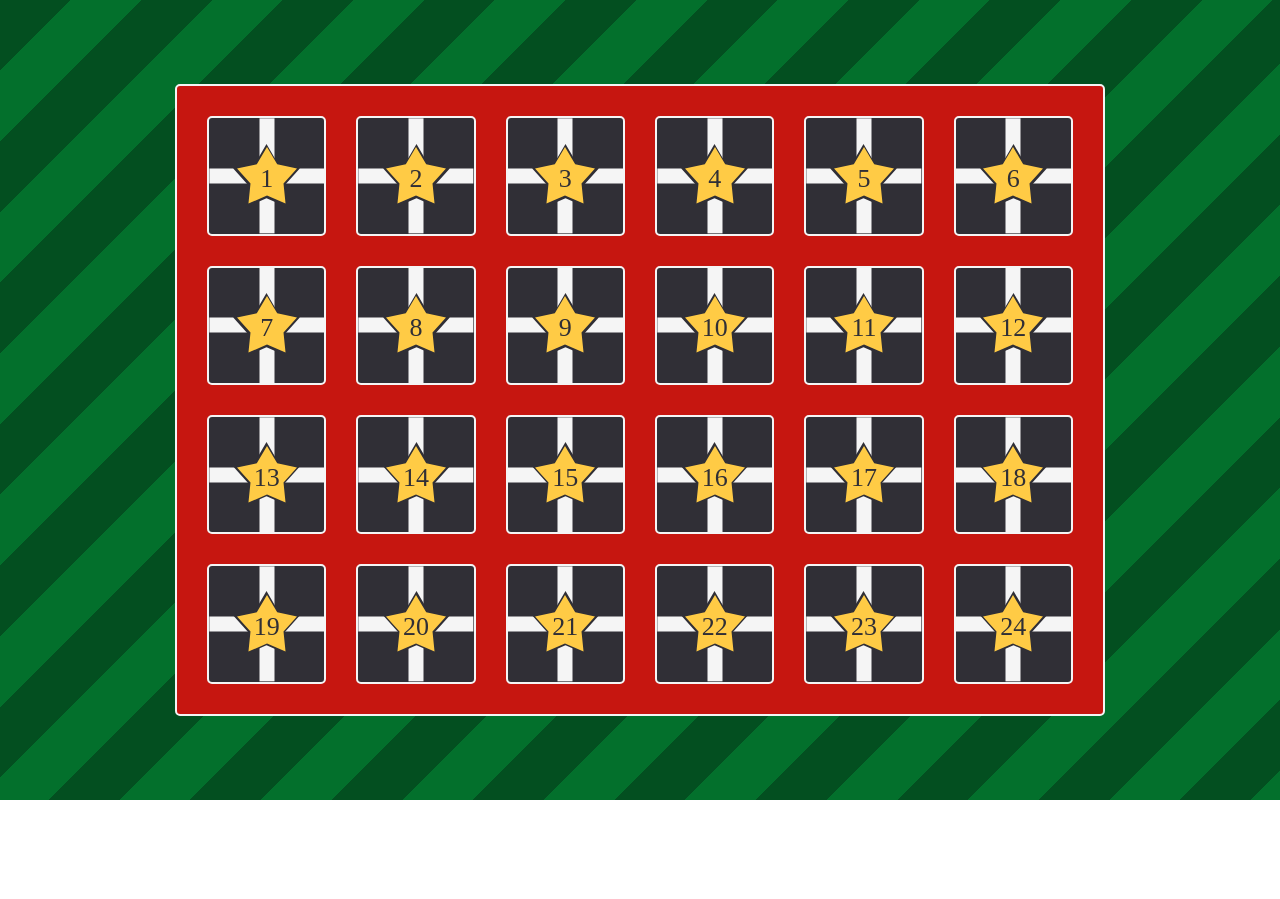
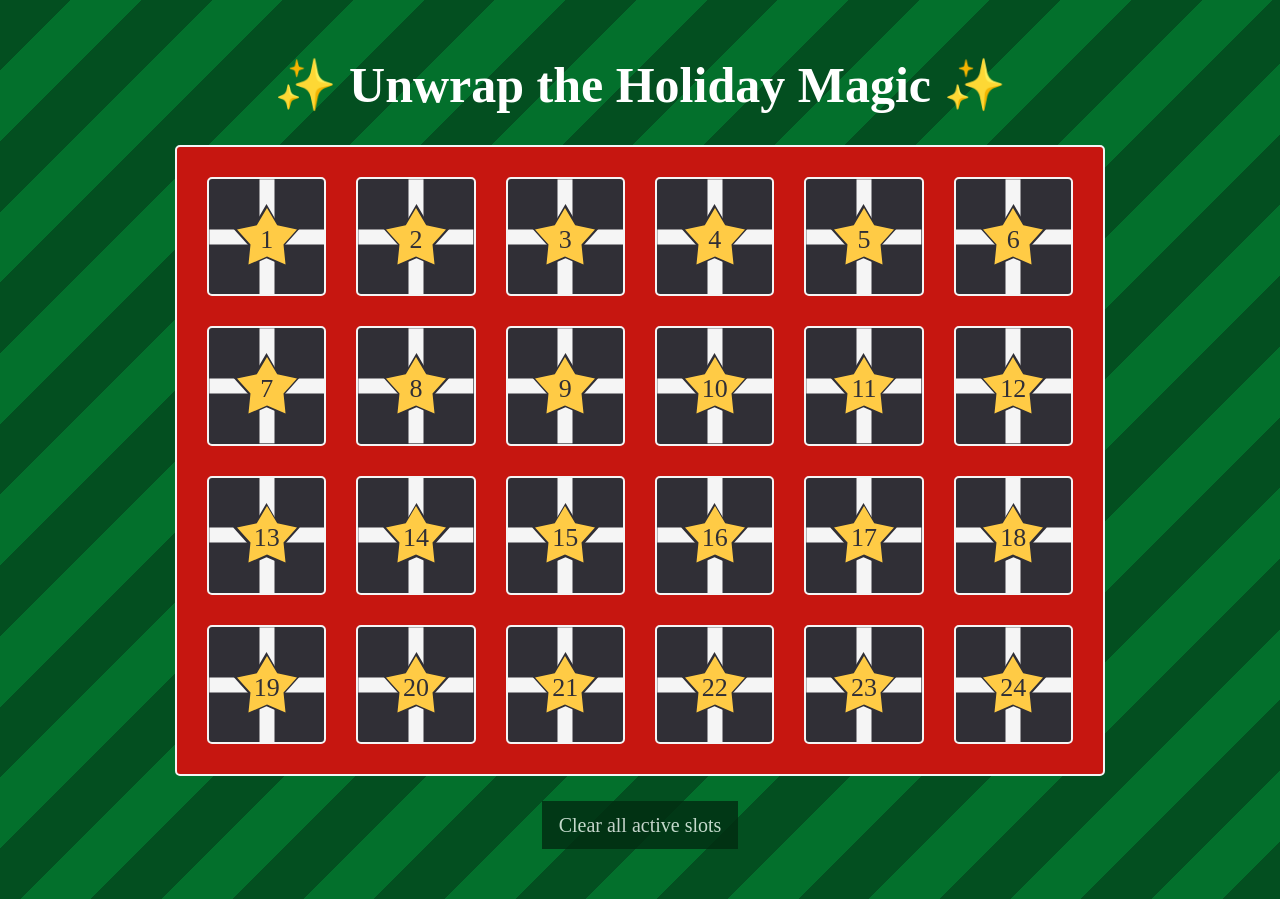
Before and after one commit to Tonksa/Advent-Calendar, a React (Create React App) app: page / in a window 1280 px wide. Before the commit the page ends 800 px from the top, so only its background shows below. Built offline with nearby package versions, Linux system fonts and the light colour scheme; a web font is replaced by a local one.

Commit message:
add title and clear active slots button

```diff
--- a/package.json
+++ b/package.json
@@ -1,6 +1,6 @@
 {
-  "name": "tonks-testing",
-  "version": "0.1.0",
+  "name": "advent-calendar",
+  "version": "1.0.0",
   "private": true,
   "dependencies": {
     "@testing-library/jest-dom": "^5.17.0",
--- a/src/js/App.js
+++ b/src/js/App.js
@@ -10,7 +10,6 @@
 /** TODO
  * - Randomise the order
  * - Add unlocked view
- * - Add option to clear
  */
 
 function App() {
@@ -21,6 +20,8 @@
     const [showSlots, setShowSlots] = useState(true);
     const [showActiveSlot, setShowActiveSlot] = useState(false);
     const [allowSlotClick, setAllowSlotClick] = useState(true);
+
+    console.log(clickedSlots)
 
     // Unlocked param to allow admins to view every single slot on any date
     const [isUnlocked, setIsUnlocked] = useState(false);
@@ -82,6 +83,12 @@
         }
     };
 
+    // Function to clear all active slots
+    const clearSlots = () => {
+        setClickedSlots([]);
+        localStorage.removeItem('clickedSlots');
+    };
+
     // Declare a variable to store the notice timeout
     let noticeTimeout;
 
@@ -137,6 +144,7 @@
                     }}
                 >
                     <div className='container-lg'>
+                        <h1 className="title">✨ Unwrap the Holiday Magic ✨</h1>
                         <div className='slots'>
                             <div className='slots__inner'>
                                 {slot_data.map((item) => (
@@ -148,6 +156,16 @@
                                     />
                                 ))}
                             </div>
+                        </div>
+                        <div className="buttons">
+                            <button
+                                id="clear-button"
+                                className="btn"
+                                onClick={clearSlots}
+                                disabled={!clickedSlots || clickedSlots.length === 0}
+                                >
+                                    Clear all active slots
+                            </button>
                         </div>
                     </div>
                 </CSSTransition>
--- a/src/scss/abstracts/mixins/font-styles.scss
+++ b/src/scss/abstracts/mixins/font-styles.scss
@@ -12,3 +12,8 @@
     font-size: var(#{$font-size-variable});
     line-height: var(#{$line-height-variable});
 }
+
+@mixin button() {
+    font-size: var(--#{$prefix}button-font-size);
+    line-height: var(--#{$prefix}button-line-height);
+}
--- a/src/scss/abstracts/root-variables.scss
+++ b/src/scss/abstracts/root-variables.scss
@@ -32,6 +32,9 @@
 
     --#{$prefix}title-font-size: 30px;
     --#{$prefix}title-line-height: 1.2em;
+
+    --#{$prefix}button-font-size: 20px;
+    --#{$prefix}button-line-height: 1.2;
 
     --#{$prefix}h1-font-size: 50px;
     --#{$prefix}h1-line-height: 1.4;
--- a/src/scss/app.scss
+++ b/src/scss/app.scss
@@ -20,6 +20,9 @@
 
 // Mixins
 @use './bootstrap/mixins/breakpoints' as breakpoint;
+
+// Fonts
+@use './abstracts/mixins/font-styles' as font-styles;
 
 // Mixins
 @import './fonts/courgette';
@@ -64,6 +67,7 @@
         width: 100%;
     }
 }
+
 .slots {
     padding: var(--#{$prefix}slots-padding);
     background-color: var(--#{$prefix}slots-background);
@@ -106,3 +110,38 @@
         }
     }
 }
+
+.title {
+    margin: 0 0 25px;
+    text-align: center;
+}
+
+.buttons {
+    margin-top: 25px;
+    display: flex;
+    flex-direction: row;
+    justify-content: center;
+    align-items: center;
+}
+
+.btn {
+    appearance: none;
+    padding: 10px 15px;
+    background-color: var(--#{$prefix}green-darker);
+    color: var(--#{$prefix}white);
+    border: 2px solid var(--#{$prefix}green-darker);
+    transition: all 0.15s ease-in;
+    cursor: pointer;
+    @include font-styles.button;
+
+    &:not(:disabled) {
+        &:hover {
+            background-color: var(--#{$prefix}green);
+        }
+    }
+
+    &:disabled {
+        cursor: not-allowed;
+        opacity: 0.8;
+    }
+}
```
Also changed, not shown: 1 other file (tests, documents, lock files or other folders). Lines whose indentation alone changed are shown as unchanged.
